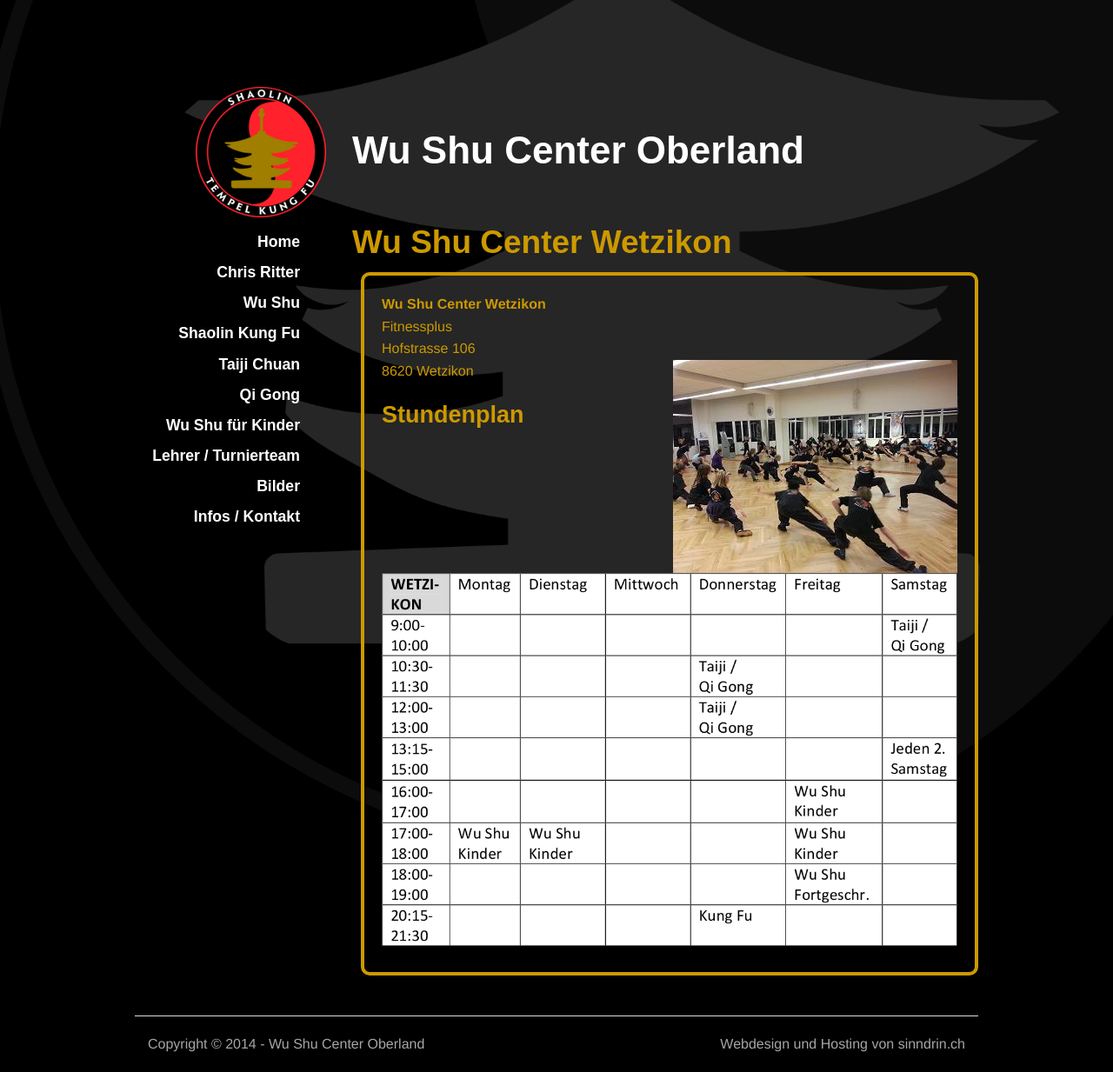
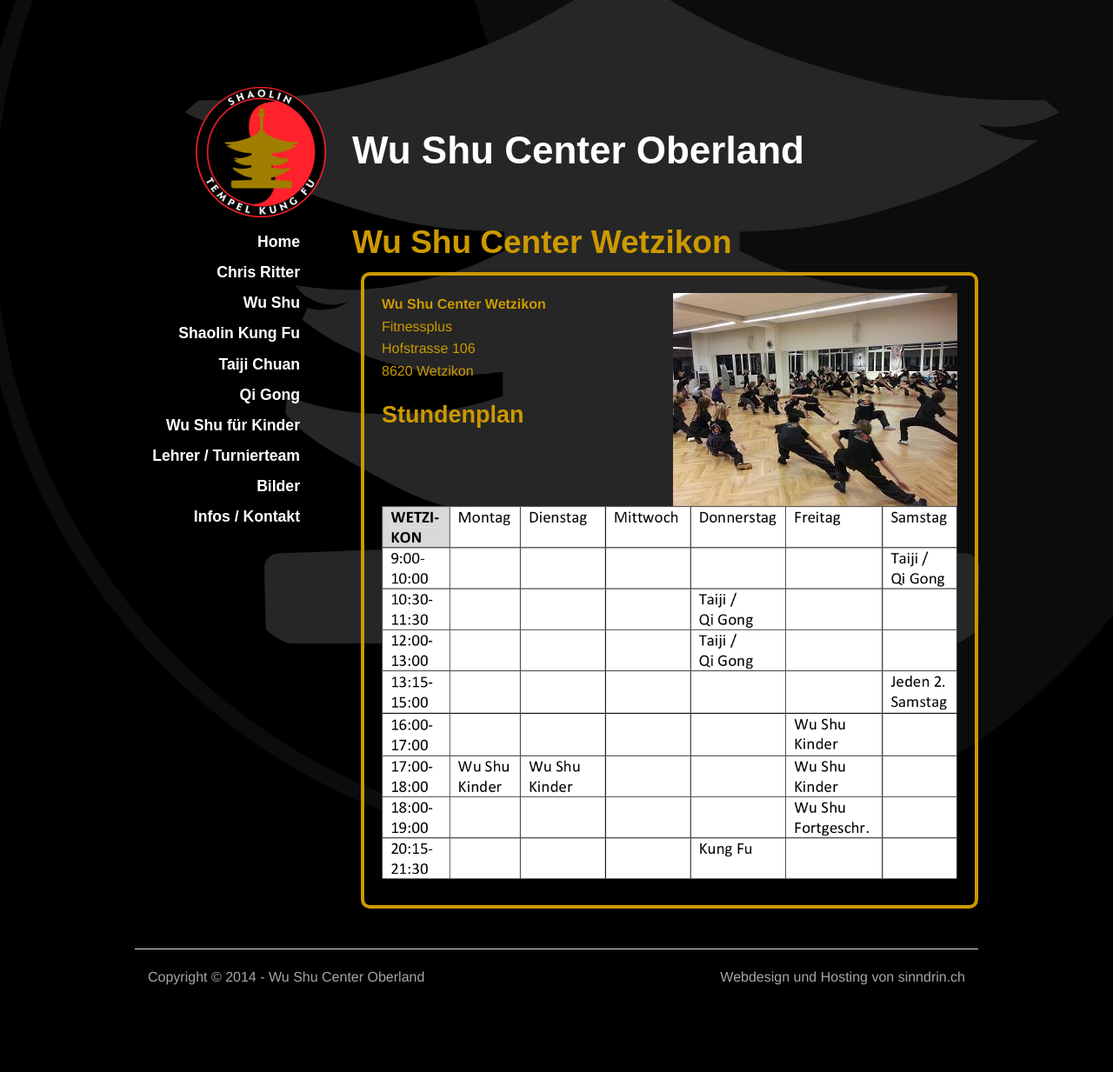
Before and after one commit to wu-shu/wu-shu.github.io, a Jekyll site: the page built from infos-kontakt/wetzikon/index.md, in a window 1280 px wide. Shown: the whole page at 87% size. Built offline with Jekyll 4.4.1, drawn with Linux system fonts in a browser that asks for light colours; some web fonts are replaced; Markdown is read by kramdown in place of the engine named in the settings; comment, search, counter and statistics services are not loaded; after the commit the page ends 1157 px from its top, so only the background shows below that.

Commit message:
Wetzikon Bild höher

```diff
--- a/infos-kontakt/wetzikon/index.md
+++ b/infos-kontakt/wetzikon/index.md
@@ -4,12 +4,13 @@
 ---
 
 <a href="http://map.search.ch/wetzikon/hofstr.106" target="_blank">
+<img class="ifloat-right" src="/images/raum_wetzi.jpg" alt="Trainingsraum Wetzikon">
 <strong>Wu Shu Center Wetzikon</strong><br>
 Fitnessplus<br>
 Hofstrasse 106<br>
 8620 Wetzikon
 </a>
-<img class="ifloat-right" src="/images/raum_wetzi.jpg" alt="Trainingsraum Wetzikon">
+
 ### Stundenplan
 
 <img src="/images/stundenplaene/stundenplan-wetzikon.png" alt="Stundenplan Wetzikon">
```
